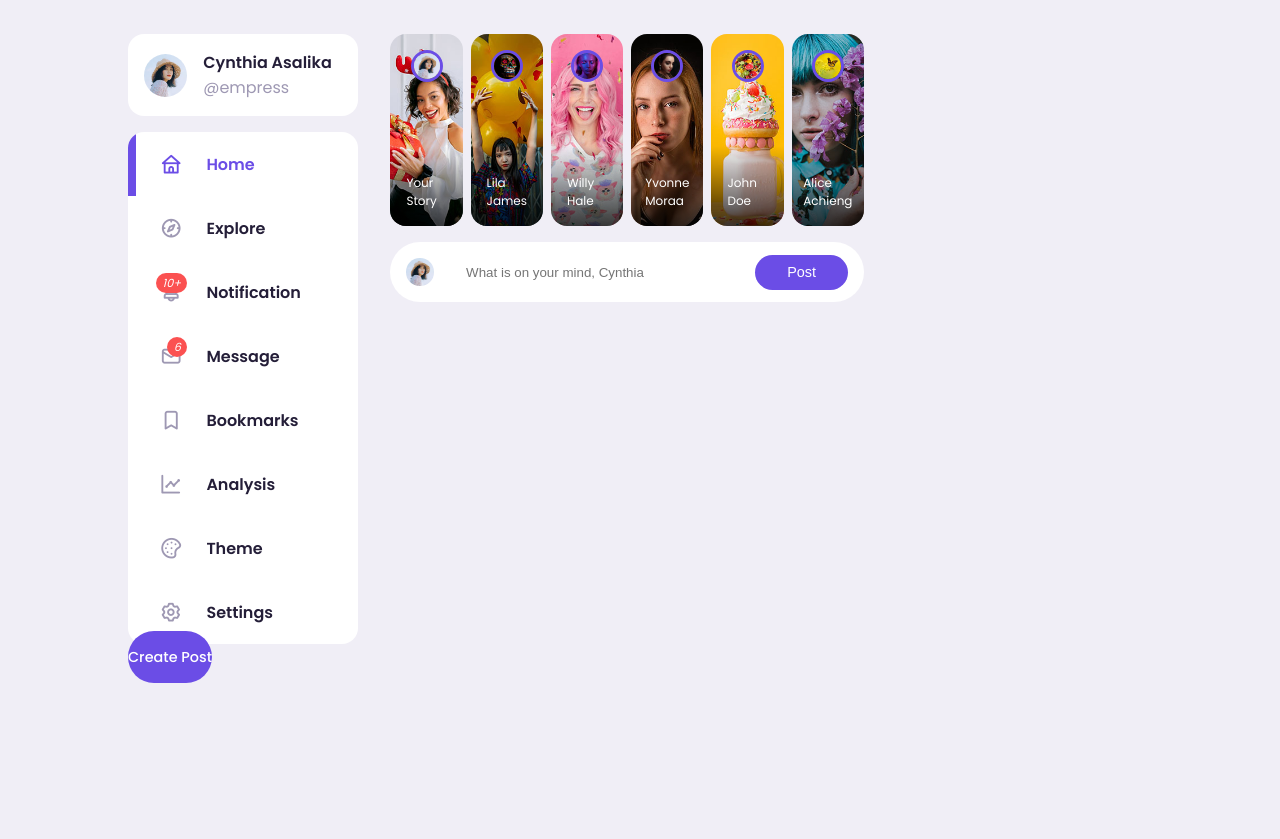
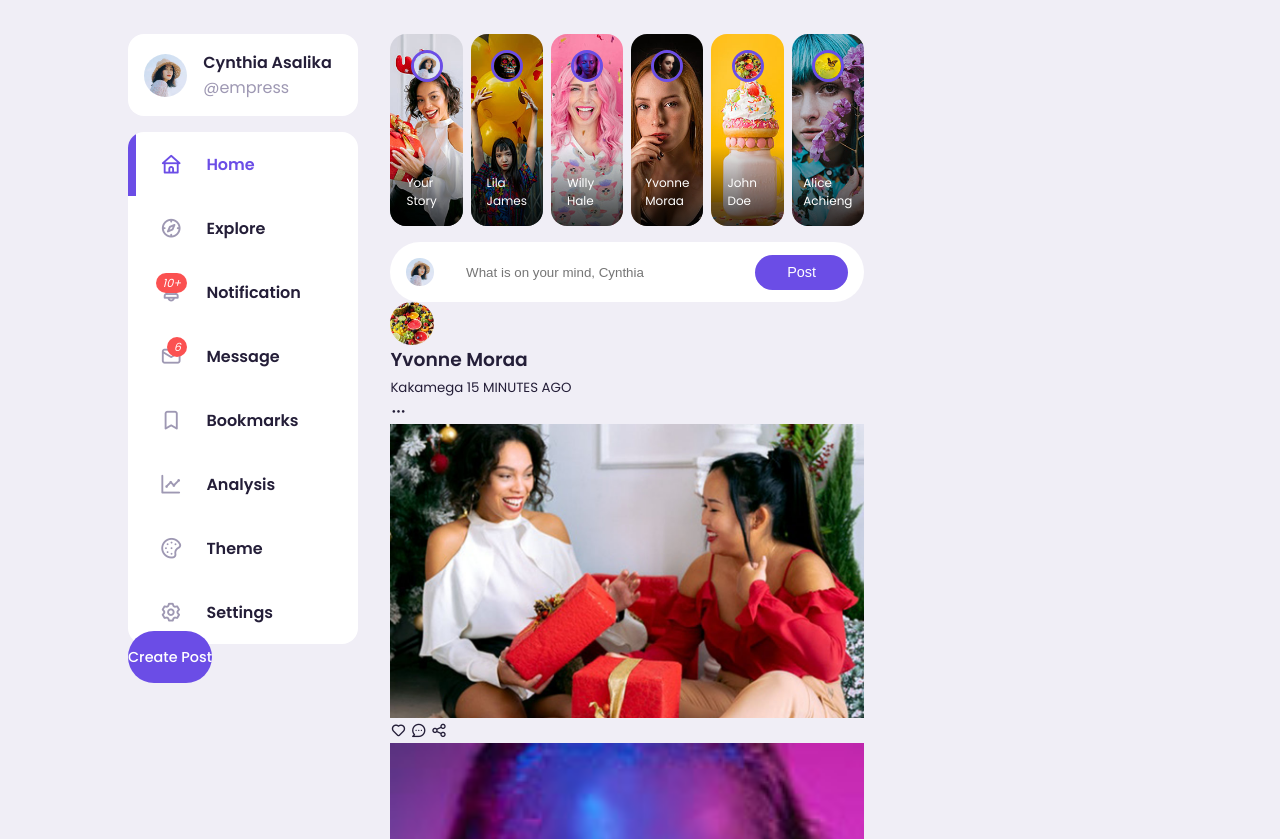
Before and after one commit to 12492sachet/Linkup, a plain HTML site: page index.html in a window 1280 px wide. Shown: the part 77-916 px from the top of the page. Before the commit the page ends 800 px from the top, so only its background shows below. Drawn offline with nearby package versions, Linux system fonts and the light colour scheme.

Commit message:
working of feeds section

```diff
--- a/index.html
+++ b/index.html
@@ -205,6 +205,44 @@
             />
             <input type="submit" value="Post" class="btn btn-primary" />
           </form>
+          <!-- ---------------- FEEDS --------------- -->
+          <div class="feeds">
+            <div class="feed">
+              <div class="head">
+                <div class="user">
+                  <div class="profile-photo">
+                    <img src="./images/profile-13.jpg" alt="" />
+                  </div>
+                  <div class="info">
+                    <h3>Yvonne Moraa</h3>
+                    <small>Kakamega 15 MINUTES AGO</small>
+                  </div>
+                  <span class="edit">
+                    <i class="uil uil-ellipsis-h"></i>
+                  </span>
+                </div>
+              </div>
+              <div class="photo">
+                <img src="./images/feed-1.jpg" alt="" />
+              </div>
+              <div class="action-button">
+                <div class="interaction-buttons">
+                  <span><i class="uil uil-heart"></i></span>
+                  <span><i class="uil uil-comment-dots"></i></span>
+                  <span><i class="uil uil-share-alt"></i></span>
+                </div>
+                <div class="bookmark">
+                  <span><i class="uil uil-boolmark-full"></i></span>
+                </div>
+              </div>
+              <div class="liked-by">
+                <span><img src="./images/profile-10.jpg" alt="" /></span>
+                <span><img src="./images/profile-4.jpg" alt="" /></span>
+                <span><img src="./images/profile-15.jpg" alt="" /></span>
+                <p>Liked by <b>Lewis Machabe</b> and <b>2,323 others</b></p>
+              </div>
+            </div>
+          </div>
         </div>
         <!-- ------------RIGHT------------- -->
         <div class="left"></div>
```
